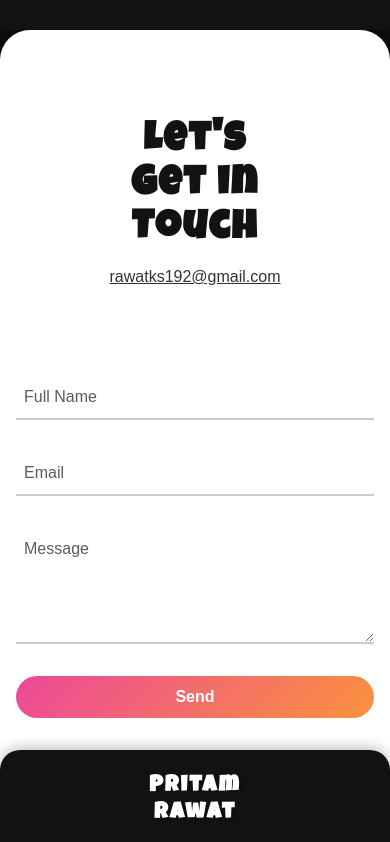
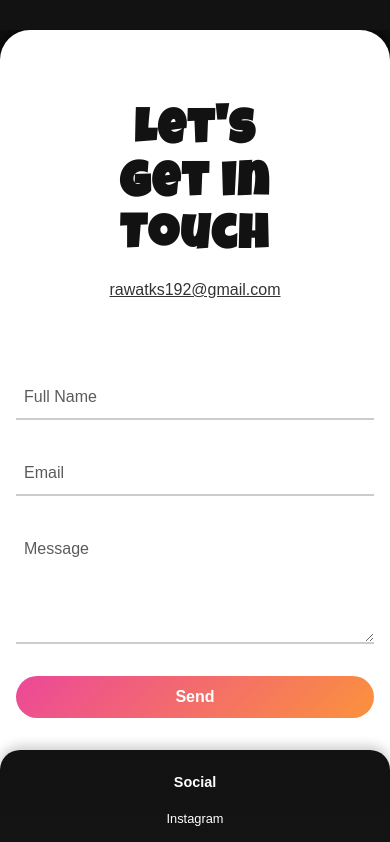
Before and after one commit to ksrawat19/pritamfolio, a React (Vite) app: page / in a window 390 px wide. Shown: the part 780-1622 px from the top of the page. Built offline with nearby package versions, Linux system fonts and the light colour scheme; a web font is replaced by a local one.

Commit message:
bug fixed

```diff
--- a/src/Components/Footer.jsx
+++ b/src/Components/Footer.jsx
@@ -34,7 +34,7 @@ const Footer = () => {
                     <address className="footer-contact">
                         <h2 className="footer-heading">Contact</h2>
                         <p>
-                            <a href="mailto:tempmail@gmail.com">
+                            <a href="mailto:rawatks192@gmail.com">
                                 rawatks192@gmail.com
                             </a>
                         </p>
--- a/src/style/contact.css
+++ b/src/style/contact.css
@@ -164,7 +164,7 @@
   }
 
   .contact-title {
-    font-size: clamp(3rem, 8vw, 4rem);
+    font-size: clamp(3.2rem, 8vw, 4rem);
     text-align: center;
   }
 
@@ -184,6 +184,6 @@
   }
 
   .contact-title {
-    font-size: clamp(2.5rem, 7vw, 3.5rem);
+    font-size: clamp(3rem, 7vw, 3.5rem);
   }
 }
--- a/src/style/footer.css
+++ b/src/style/footer.css
@@ -171,7 +171,9 @@
     gap: 1.5rem;
   }
 
-  .footer-brand,
+  .footer-brand {
+    display: none;
+  }
   .footer-social,
   .footer-contact {
     flex: 1 1 100%;
```
